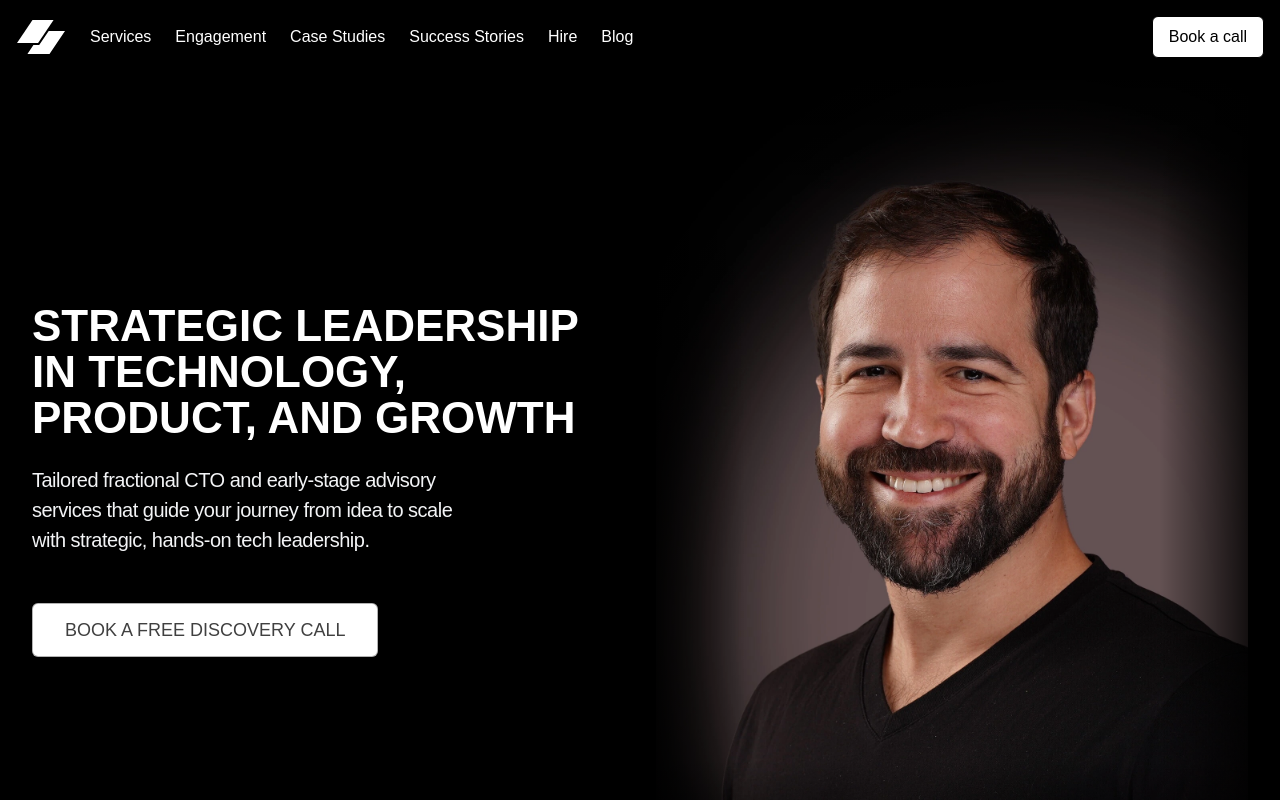
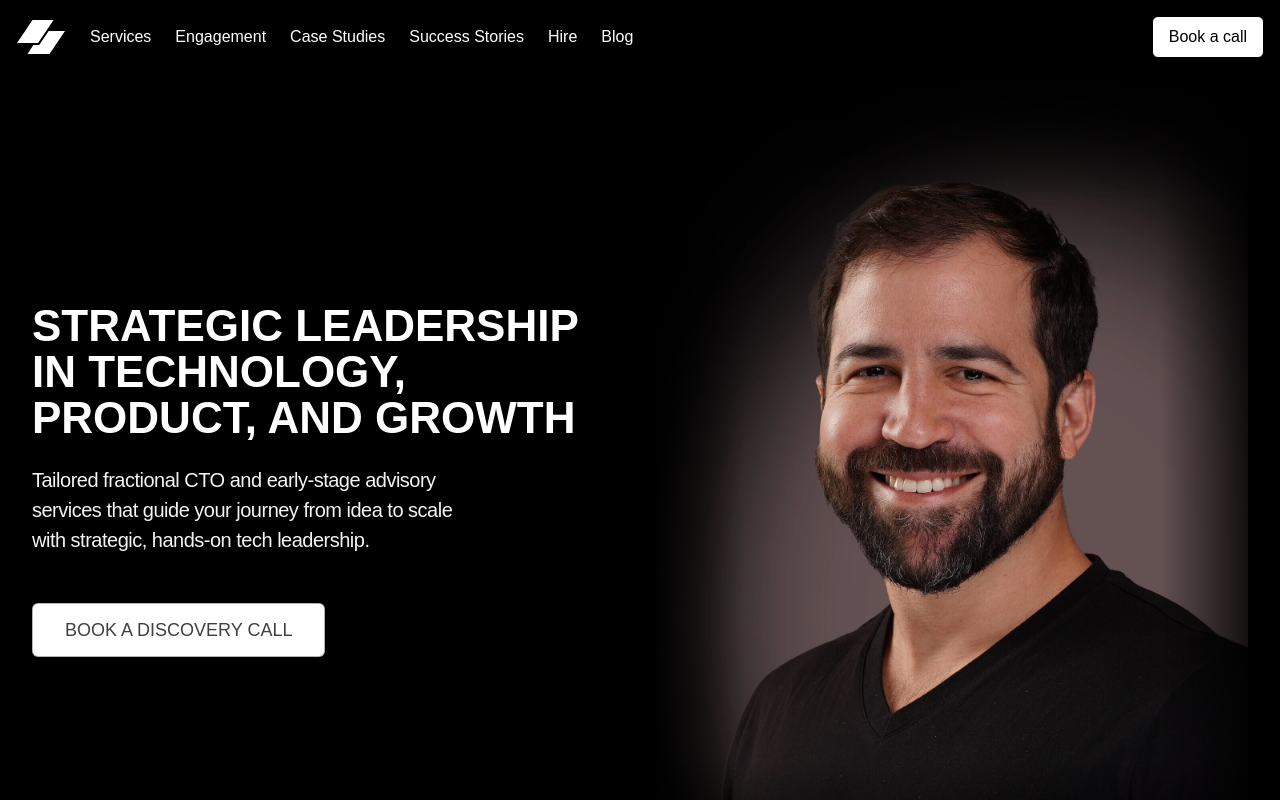
Before and after one commit to vbrazo/vitoroliveira, a React (Vite) app: page / in a window 1280 px wide. Shown: the top 800 px of the page. Built offline with nearby package versions, Linux system fonts and the light colour scheme.

Commit message:
remove free from discovery call

```diff
--- a/src/data/jobs.ts
+++ b/src/data/jobs.ts
@@ -29,7 +29,7 @@ export const jobs: JobType[] = [
       'Demonstrable track record in ambiguous situations and excited to work in a fast-paced environment (prior startup experience ideal)',
       'Experience across the stack or strong front-end leaning and aspire to be scrappy generalists that wear many hats',
       'Proficient in at least one modern tech stack (and eager to learn if there are gaps)',
-      'Strong communicator – able to articulate complex/technical problems in a methodical manner and explain their thinking succinctly',
+      'Strong communicator - able to articulate complex/technical problems in a methodical manner and explain their thinking succinctly',
       'Entrepreneurial drive beyond the code (e.g., built something but can also speak about their GTM strategy or strategy to find the first customer)',
       'Strong mission alignment and resonates with the vision (but no prior experience in the healthcare space required)'
     ],
--- a/src/features/home/components/HeroSection.tsx
+++ b/src/features/home/components/HeroSection.tsx
@@ -30,7 +30,7 @@ const HeroSection: React.FC = () => {
               className="px-8 py-3 text-lg rounded-md uppercase bg-white border duration-200 border-neutral-700 border-opacity-40 text-neutral-700 hover:bg-white-100 focus:outline-none focus:ring-2 focus:ring-white focus:ring-opacity-50"
               onClick={() => window.open('https://intro.co/VitorOliveira', '_blank')}
             >
-              Book a FREE Discovery Call
+              Book a Discovery Call
             </motion.button>
           </div>
 
@@ -41,7 +41,7 @@ const HeroSection: React.FC = () => {
               className="px-8 py-3 text-sm rounded-md uppercase bg-white border duration-200 border-neutral-700 border-opacity-40 text-neutral-700 hover:bg-white-100 focus:outline-none focus:ring-2 focus:ring-white focus:ring-opacity-50"
               onClick={() => window.open('https://intro.co/VitorOliveira', '_blank')}
             >
-              Book a FREE Discovery Call
+              Book a Discovery Call
             </motion.button>
           </div>
         </div>
--- a/src/features/home/page.tsx
+++ b/src/features/home/page.tsx
@@ -35,7 +35,7 @@ const HomePage = () => {
         <CTASection
           title = "Take your technology to the next level. <br />Bring a CTO on board."
           description = "By the time you realize you need a CTO, the damage of not having one may already be done. Don't wait! Secure the leadership your future depends on."
-          buttonText = "Book a FREE Discovery Call"
+          buttonText = "Book a Discovery Call"
           buttonLink = "https://intro.co/VitorOliveira" />
       </main>
       <Footer title="Vitor Oliveira" description="Strategic Leadership in Technology, Product, and Growth" />
```
